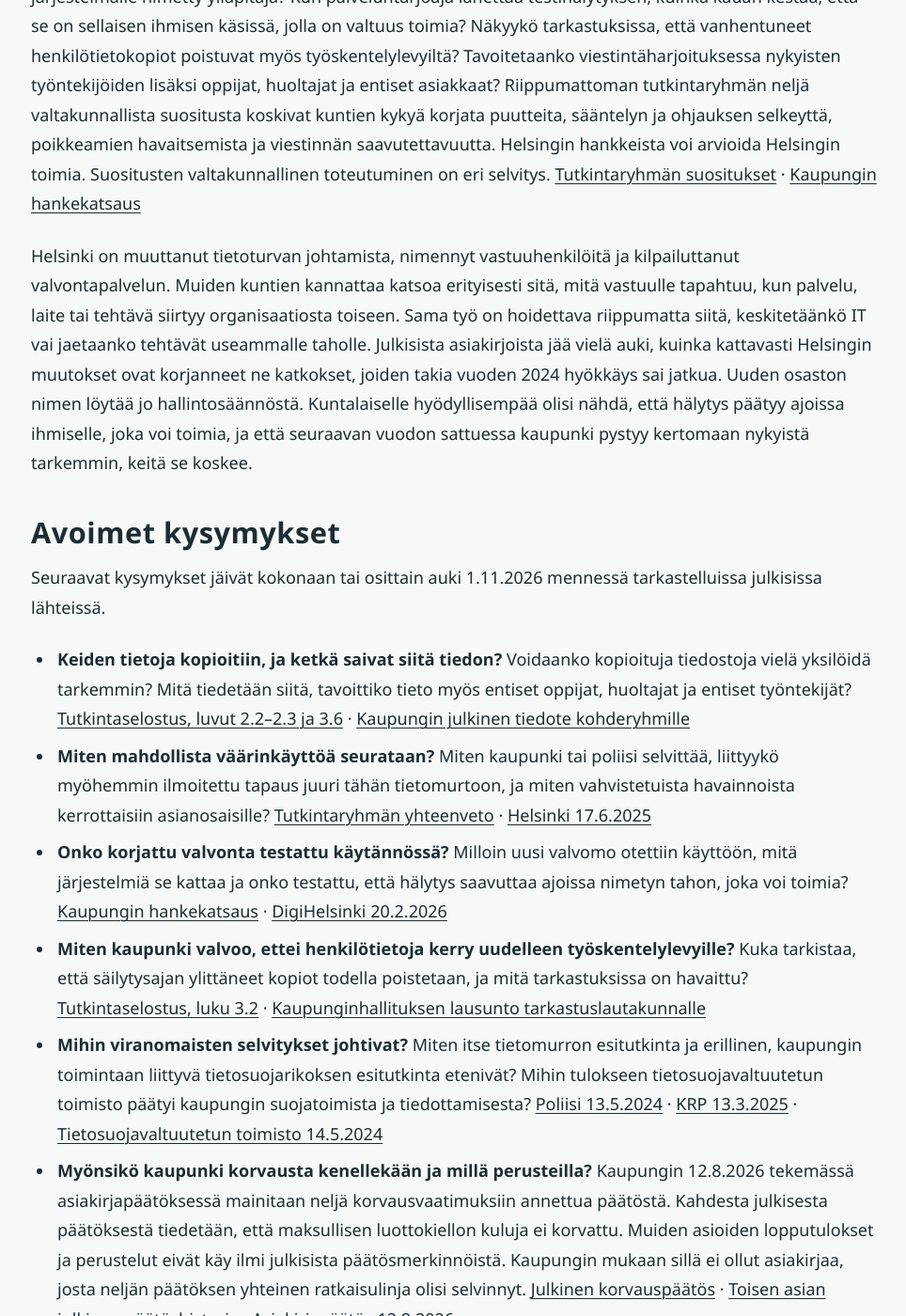
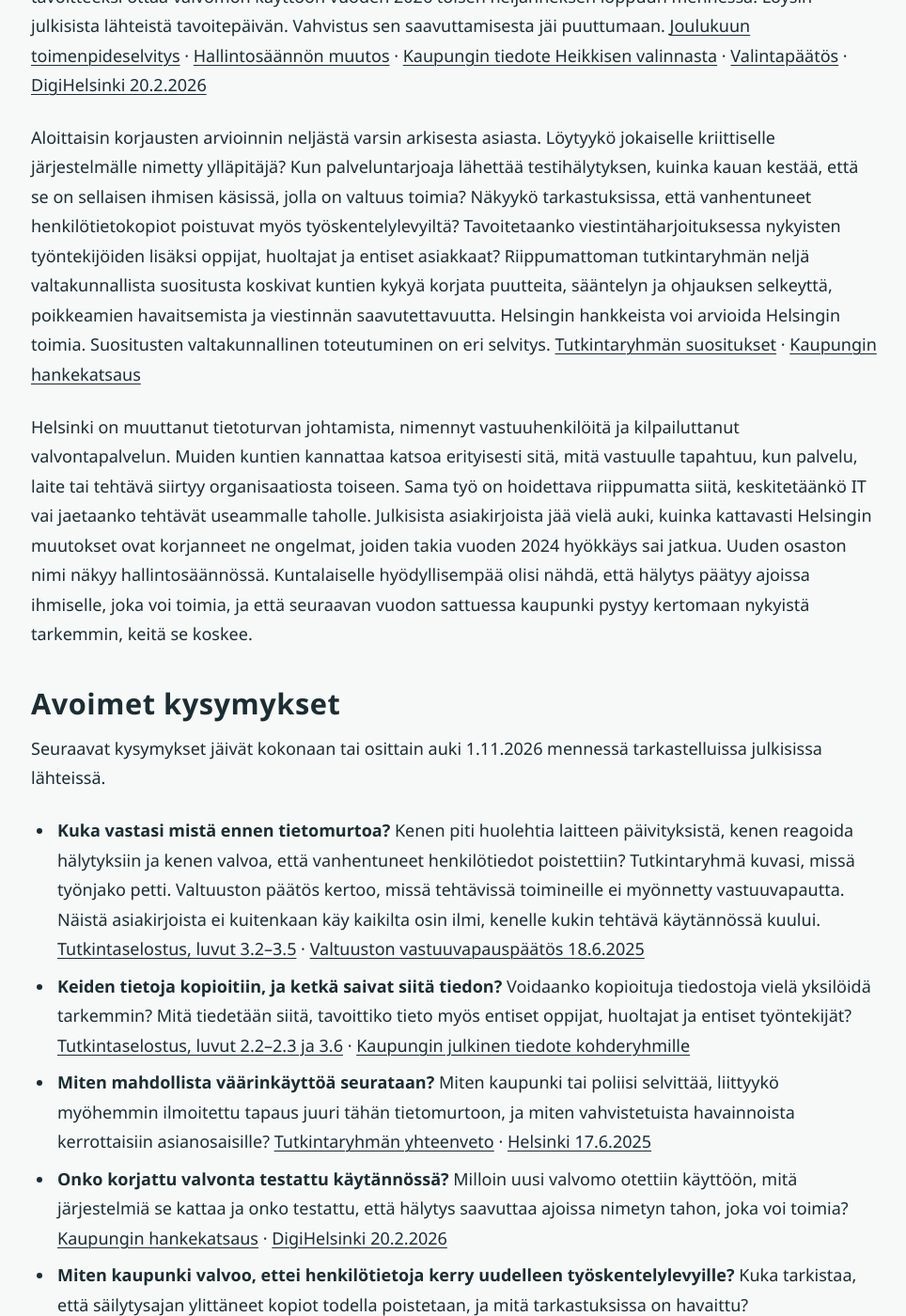
Before and after one commit to eetuniemiphd/ilmiot, a Jekyll site: the page built from _posts/2026-11-13-helsingin-tietomurto-analyysi.md, in a window 1280 px wide and 1400 px high, scrolled down 9240 px. Shown: the whole window at 94% size, without its empty margins (52-1016 px from the left). Built offline with Jekyll 4.4.1, drawn with Linux system fonts in a browser that asks for light colours; some of the changed text lies outside the part shown.

Commit message:
Update 2026-11-13-helsingin-tietomurto-analyysi.md

```diff
--- a/_posts/2026-11-13-helsingin-tietomurto-analyysi.md
+++ b/_posts/2026-11-13-helsingin-tietomurto-analyysi.md
@@ -13,7 +13,7 @@ related_case: /seuranta/helsingin-tietomurto-2024/
 related_case_title: "Helsingin tietomurto 2024"
 ---
 
-**Helsingin kasvatuksen ja koulutuksen toimialan verkossa syntyi hälytyksiä 25. huhtikuuta 2024. Palomuurin hälytyksillä ei ollut reaaliaikaista valvontaa. Erillisestä haittaohjelmahälytyksestä tehtiin ilmoitus, joka jäi palveluntarjoajien väliseen järjestelmään. Kun kaupunki viisi päivää myöhemmin pysäytti hyökkäyksen, tietoa oli ehditty kopioida noin kaksi teratavua. Laitteiden ylläpito, hälytyksiin reagointi ja henkilötietojen säilyttäminen ovat eri töitä. Tässä tapauksessa niiden puutteet osuivat samaan tietomurtoon.** [Riippumattoman tutkintaryhmän selostus, luvut 1.1, 2.2 ja 3.3–3.5][otkes]
+**Helsingin kasvatuksen ja koulutuksen toimialan verkossa syntyi hälytyksiä 25. huhtikuuta 2024, mutta hyökkäys jatkui. Palomuurin hälytyksiä ei seurattu reaaliajassa, ja ilmoitus erillisestä haittaohjelmahälytyksestä jäi palveluntarjoajien järjestelmään. Kun kaupunki pysäytti hyökkäyksen viisi päivää myöhemmin, hyökkääjä oli jo kopioinut noin kaksi teratavua tietoa. Puutteellisesti ylläpidetty laite avasi tien verkkoon, ja verkkolevyltä löytyi runsaasti vuosien mittaan kertyneitä henkilötietoja.** [Riippumattoman tutkintaryhmän selostus, luvut 1.1, 2.2 ja 3.3–3.5][otkes]
 
 *Tarkastelu kattaa tapahtumat ja menettelyt 1.11.2026 asti. Tarkistin virkaroolit julkisista lähteistä 13.11.2026.*
 
@@ -142,18 +142,20 @@ Tietosuojavaltuutettu puhui Ylelle toukokuussa 2024 hallinnollisesta seuraamusma
 
 ## Organisaatio muuttui. Kulkeeko hälytys nyt perille?
 
+Tietomurron jälkeen Helsinki muutti tietoturvan johtamista ja käytännön työnjakoa. Kaupunki käynnisti tietoturvajohtamisen muutoshankkeen, ja 1.9.2025 osa kasvatuksen ja koulutuksen toimialan ICT-työstä siirtyi DigiHelsingille. Siirto toteutui, mutta siitä ei vielä voi päätellä, korjaantuiko tietomurrossa paljastunut tiedonkulun katkos. Sen voisi testata jo ennen seuraavaa tietomurtoa. Saako hälytyksen ajoissa se, jolla on valtuudet toimia? [Kaupunginhallituksen hankekatsaus](https://paatokset.hel.fi/fi/asia/hel-2025-012224/2abfa0ac-104d-4bb8-b6dd-990a367a27d0) · [Kaupunginhallituksen päätös ICT-toimintojen siirrosta](https://paatokset.hel.fi/fi/asia/hel-2025-005090/b56d4cf9-9a9e-c9b4-8609-9b36d6d00000) · [DigiHelsingin tiedote siirron toteutumisesta](https://digihelsinki.fi/uutiset/kaskon-operatiiviset-ict-palvelut-siirtyivat-digihelsingille-1-9/)
+
 Kaupunki päätti syyskuussa 2024 hankkia DigiHelsingiltä tietoturvan lisätoimia. Hankinnan sitoumukseton arvo oli 2,6 miljoonaa euroa ilman arvonlisäveroa. Kyse on hankinnalle kirjatusta arvosta. Toteutuneet kustannukset ovat eri luku. Joulukuussa 2024 kaupunginhallitus edellytti korjausohjelman nopeaa toimeenpanoa ja pyysi uutta tilannekatsausta. Toukokuussa 2025 kaupunki käynnisti tietoturvajohtamisen muutoshankkeen. Sen ohjausryhmän puheenjohtajaksi nimettiin strategiajohtaja. Ryhmän tehtäväksi annettiin hankkeen ohjaus ja seuranta. Elokuun katsauksessa kaupunki ilmoitti 13 työkokonaisuudesta, joille oli nimetty vastuuhenkilöt. Syksyllä 2025 kaupunki täytti myös uuden kaupunginkanslian tietoturvajohtajan viran. Se on eri virka kuin kasvatuksen ja koulutuksen toimialan tietohallintojohtajan virka. Joulukuussa kaupunki kertoi valtuustolle poistaneensa käytöstä tai päivittäneensä useita vanhentuneita ratkaisuja. [Hankintapäätös 13.9.2024][lisatoimet] · [Kaupunginhallitus 16.12.2024][joul24] · [Ohjausryhmän asettaminen][ohjausryhma] · [Elokuun tilannekatsaus][hanke] · [Tietoturvajohtajan viran täyttäminen][ketonen] · [Joulukuun toimenpideselvitys][liite]
 
 Uusi digitalisaatio-osasto aloitti 1.1.2026. Siihen koottiin aiemmin eri osastoilla toimineet digitalisaatio- ja tiedonhallintayksiköt. Strategiaosastolla digitalisaatiojohtajana toiminut Hannu Heikkinen hoiti uutta virkaa vuoden alusta. Kaupunginhallitus valitsi hänet virkaan 16.3.2026. Helmikuussa DigiHelsinki ilmoitti saaneensa valvomopalvelun kilpailutuksen valmiiksi ja valinneensa toimittajaksi Elisan. Hallintosäännöstä näkee, että organisaatio muuttui, ja hankinnasta, kuka valittiin toimittajaksi. Valvonnan kattavuus ja hälytysten perillemeno pitää osoittaa käytännössä. Kaupunki kirjasi joulukuun 2025 selvitykseen tavoitteeksi ottaa valvomon käyttöön vuoden 2026 toisen neljänneksen loppuun mennessä. Löysin julkisista lähteistä tavoitepäivän. Vahvistus sen saavuttamisesta jäi puuttumaan. [Joulukuun toimenpideselvitys][liite] · [Hallintosäännön muutos][saanto] · [Kaupungin tiedote Heikkisen valinnasta][hannu] · [Valintapäätös][hannuvalinta] · [DigiHelsinki 20.2.2026][valvomo]
 
 Aloittaisin korjausten arvioinnin neljästä varsin arkisesta asiasta. Löytyykö jokaiselle kriittiselle järjestelmälle nimetty ylläpitäjä? Kun palveluntarjoaja lähettää testihälytyksen, kuinka kauan kestää, että se on sellaisen ihmisen käsissä, jolla on valtuus toimia? Näkyykö tarkastuksissa, että vanhentuneet henkilötietokopiot poistuvat myös työskentelylevyiltä? Tavoitetaanko viestintäharjoituksessa nykyisten työntekijöiden lisäksi oppijat, huoltajat ja entiset asiakkaat? Riippumattoman tutkintaryhmän neljä valtakunnallista suositusta koskivat kuntien kykyä korjata puutteita, sääntelyn ja ohjauksen selkeyttä, poikkeamien havaitsemista ja viestinnän saavutettavuutta. Helsingin hankkeista voi arvioida Helsingin toimia. Suositusten valtakunnallinen toteutuminen on eri selvitys. [Tutkintaryhmän suositukset][otkessivu] · [Kaupungin hankekatsaus][hanke]
 
-Helsinki on muuttanut tietoturvan johtamista, nimennyt vastuuhenkilöitä ja kilpailuttanut valvontapalvelun. Muiden kuntien kannattaa katsoa erityisesti sitä, mitä vastuulle tapahtuu, kun palvelu, laite tai tehtävä siirtyy organisaatiosta toiseen. Sama työ on hoidettava riippumatta siitä, keskitetäänkö IT vai jaetaanko tehtävät useammalle taholle. Julkisista asiakirjoista jää vielä auki, kuinka kattavasti Helsingin muutokset ovat korjanneet ne katkokset, joiden takia vuoden 2024 hyökkäys sai jatkua. Uuden osaston nimen löytää jo hallintosäännöstä. Kuntalaiselle hyödyllisempää olisi nähdä, että hälytys päätyy ajoissa ihmiselle, joka voi toimia, ja että seuraavan vuodon sattuessa kaupunki pystyy kertomaan nykyistä tarkemmin, keitä se koskee.
+Helsinki on muuttanut tietoturvan johtamista, nimennyt vastuuhenkilöitä ja kilpailuttanut valvontapalvelun. Muiden kuntien kannattaa katsoa erityisesti sitä, mitä vastuulle tapahtuu, kun palvelu, laite tai tehtävä siirtyy organisaatiosta toiseen. Sama työ on hoidettava riippumatta siitä, keskitetäänkö IT vai jaetaanko tehtävät useammalle taholle. Julkisista asiakirjoista jää vielä auki, kuinka kattavasti Helsingin muutokset ovat korjanneet ne ongelmat, joiden takia vuoden 2024 hyökkäys sai jatkua. Uuden osaston nimi näkyy hallintosäännössä. Kuntalaiselle hyödyllisempää olisi nähdä, että hälytys päätyy ajoissa ihmiselle, joka voi toimia, ja että seuraavan vuodon sattuessa kaupunki pystyy kertomaan nykyistä tarkemmin, keitä se koskee.
 
 ## Avoimet kysymykset
 
 Seuraavat kysymykset jäivät kokonaan tai osittain auki 1.11.2026 mennessä tarkastelluissa julkisissa lähteissä.
-
+- **Kuka vastasi mistä ennen tietomurtoa?** Kenen piti huolehtia laitteen päivityksistä, kenen reagoida hälytyksiin ja kenen valvoa, että vanhentuneet henkilötiedot poistettiin? Tutkintaryhmä kuvasi, missä työnjako petti. Valtuuston päätös kertoo, missä tehtävissä toimineille ei myönnetty vastuuvapautta. Näistä asiakirjoista ei kuitenkaan käy kaikilta osin ilmi, kenelle kukin tehtävä käytännössä kuului. [Tutkintaselostus, luvut 3.2–3.5][otkes] · [Valtuuston vastuuvapauspäätös 18.6.2025][vast24]
 - **Keiden tietoja kopioitiin, ja ketkä saivat siitä tiedon?** Voidaanko kopioituja tiedostoja vielä yksilöidä tarkemmin? Mitä tiedetään siitä, tavoittiko tieto myös entiset oppijat, huoltajat ja entiset työntekijät? [Tutkintaselostus, luvut 2.2–2.3 ja 3.6][otkes] · [Kaupungin julkinen tiedote kohderyhmille][julkinen]
 - **Miten mahdollista väärinkäyttöä seurataan?** Miten kaupunki tai poliisi selvittää, liittyykö myöhemmin ilmoitettu tapaus juuri tähän tietomurtoon, ja miten vahvistetuista havainnoista kerrottaisiin asianosaisille? [Tutkintaryhmän yhteenveto][otkessivu] · [Helsinki 17.6.2025][helotkes]
 - **Onko korjattu valvonta testattu käytännössä?** Milloin uusi valvomo otettiin käyttöön, mitä järjestelmiä se kattaa ja onko testattu, että hälytys saavuttaa ajoissa nimetyn tahon, joka voi toimia? [Kaupungin hankekatsaus][hanke] · [DigiHelsinki 20.2.2026][valvomo]
```
Also changed, not shown: other parts of _posts/2026-11-13-helsingin-tietomurto-analyysi.md (+1 -1 lines).
